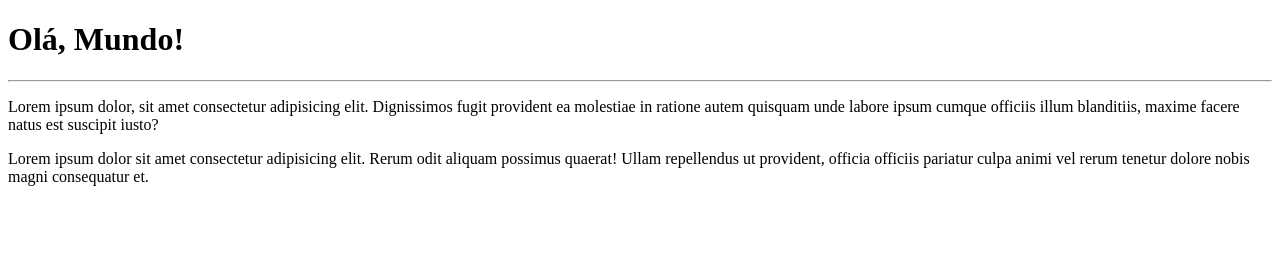
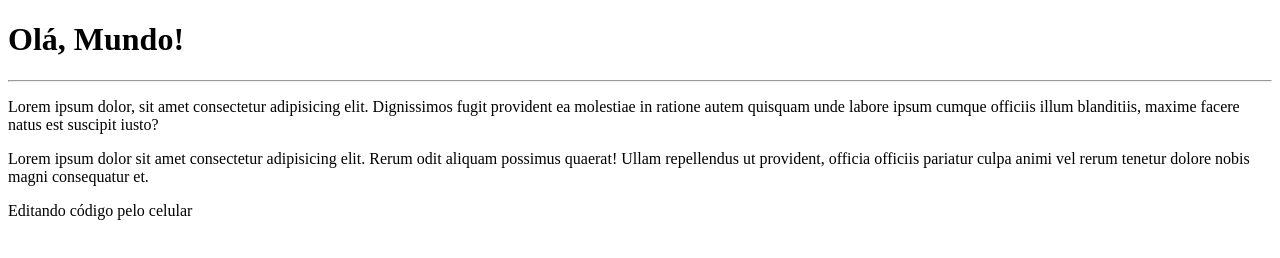
Before and after one commit to Samlun21/Ola-Mundo, a plain HTML site: page site-exemplo/index.html in a window 1280 px wide. Drawn offline with Linux system fonts and the light colour scheme.

Commit message:
Atualizar o index.html

```diff
--- a/site-exemplo/index.html
+++ b/site-exemplo/index.html
@@ -11,5 +11,6 @@
     <hr>
     <p>Lorem ipsum dolor, sit amet consectetur adipisicing elit. Dignissimos fugit provident ea molestiae in ratione autem quisquam unde labore ipsum cumque officiis illum blanditiis, maxime facere natus est suscipit iusto?</p>
     <p>Lorem ipsum dolor sit amet consectetur adipisicing elit. Rerum odit aliquam possimus quaerat! Ullam repellendus ut provident, officia officiis pariatur culpa animi vel rerum tenetur dolore nobis magni consequatur et.</p>
+    <p> Editando código pelo celular</p>
 </body>
 </html>
```
